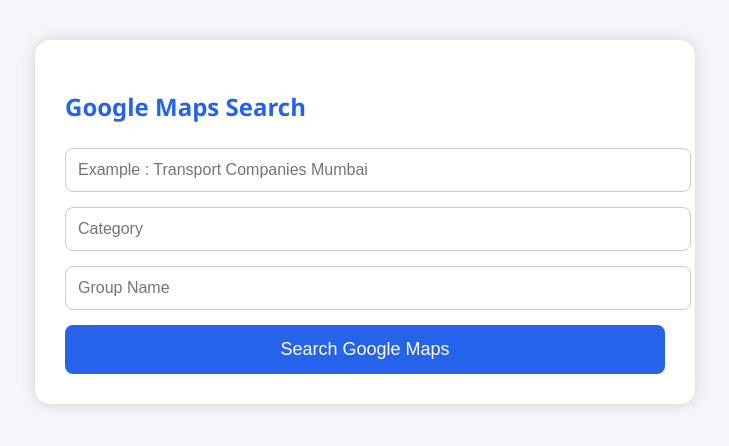
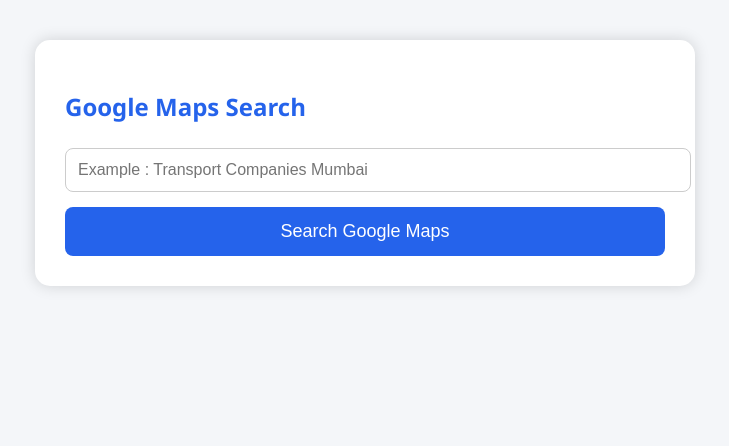
Before and after one commit to Chaitali1111/CRM, a FastAPI app: page /google-search in a window 1280 px wide. Shown: the top 446 px of the page, without its empty margins (275-1004 px from the left). Run offline with FastAPI, Linux system fonts and the light colour scheme.

Commit message:
Remove category and group from Google Search

```diff
--- a/app/main.py
+++ b/app/main.py
@@ -579,15 +579,13 @@ def google_search_page(request: Request):
 @app.post("/google-search")
 def google_search(
     keyword: str = Form(...),
-    category: str = Form(""),
-    group_name: str = Form(""),
     db: Session = Depends(get_db)
 ):
 
     search_google_maps(
         keyword,
-        category,
-        group_name,
+        "",
+        "",
         db
     )
 
--- a/templates/google_search.html
+++ b/templates/google_search.html
@@ -68,16 +68,6 @@ name="keyword"
 placeholder="Example : Transport Companies Mumbai"
 required>
 
-<input
-type="text"
-name="category"
-placeholder="Category">
-
-<input
-type="text"
-name="group_name"
-placeholder="Group Name">
-
 <button>
 
 Search Google Maps
```
Also changed, not shown: app/google_maps.py (+10 -25 lines).
